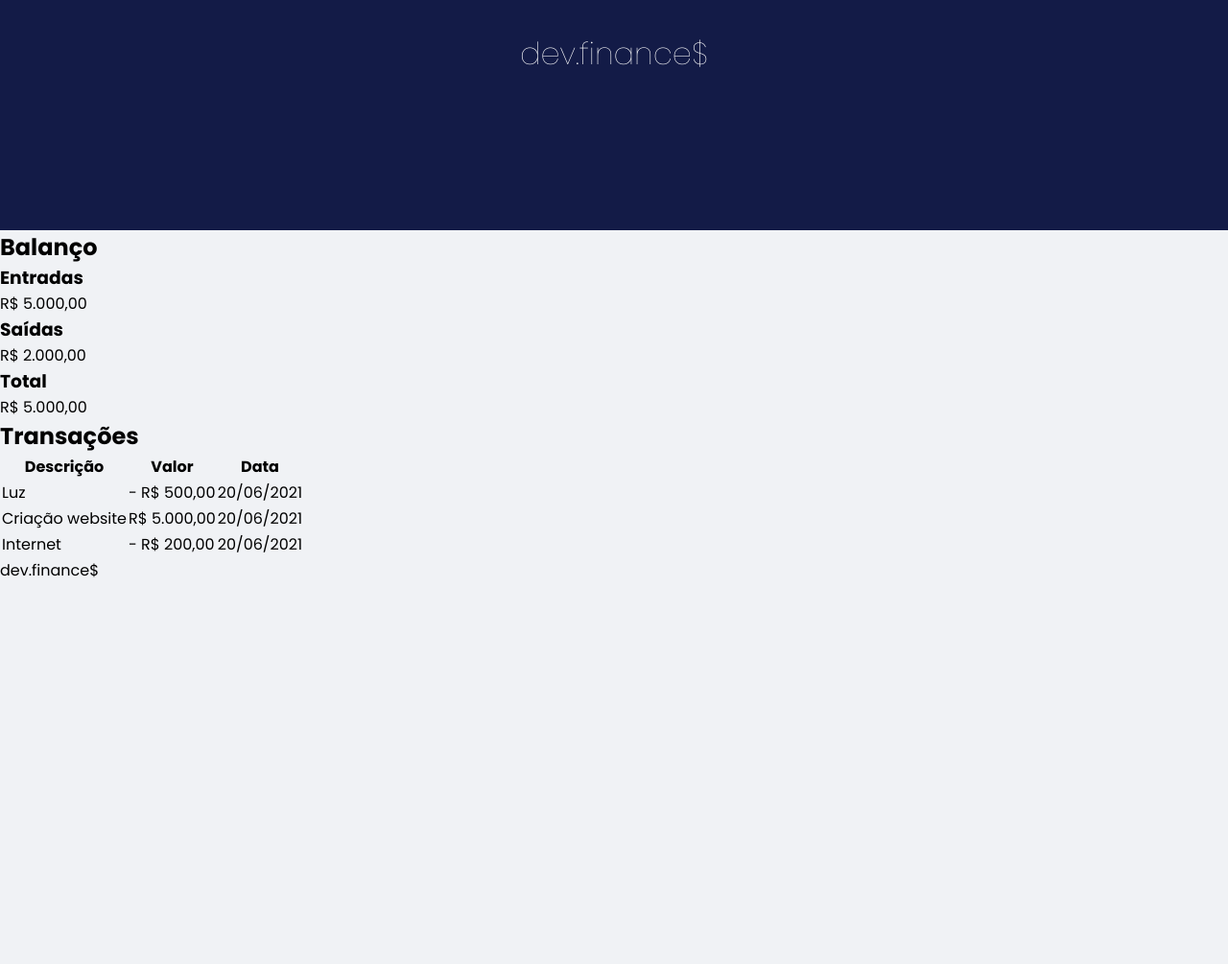
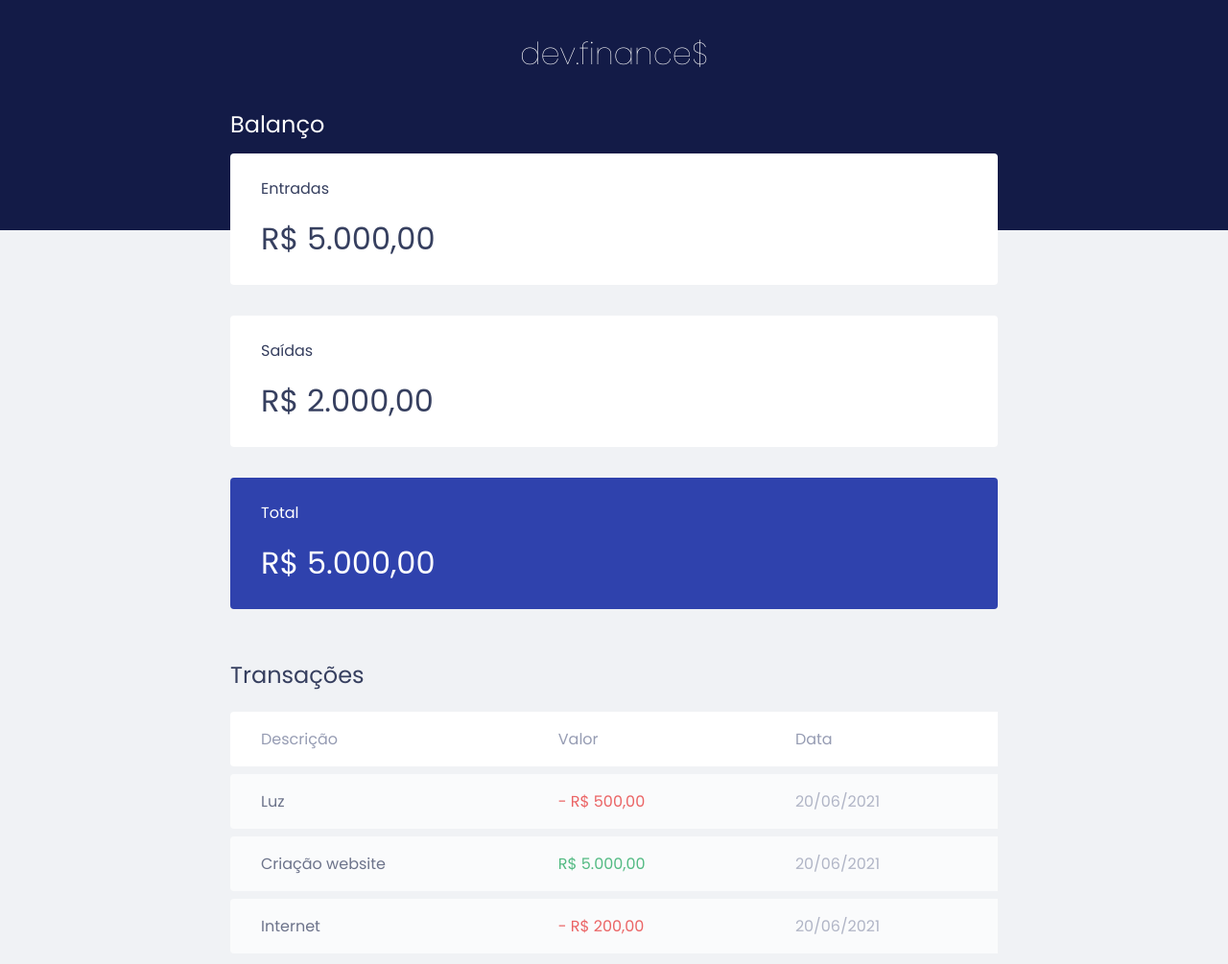
Before and after one commit to gabrielpierrout/devfinance, a plain HTML site: page index.html in a window 1280 px wide. Shown: the top 1005 px of the page at 96% size. Before the commit the page ends 800 px from the top, so only its background shows below. Drawn offline with Linux system fonts and the light colour scheme.

Commit message:
Estilizando os cards e table

```diff
--- a/style.css
+++ b/style.css
@@ -1,3 +1,8 @@
+/*===== Global ===========================*/
+:root {
+  --dark-blue: #363f5f;
+}
+
 * {
   margin: 0;
   padding: 0;
@@ -9,9 +14,23 @@ body {
   font-family: 'Poppins', sans-serif;
 }
 
-/* Header ===========================*/
+.container {
+  width: min(90vw, 800px);
+  margin: auto;
+}
+
+/*===== Titles ===========================*/
+h2 {
+  margin-top: 3.2rem;
+  margin-bottom: 0.8rem;
+  color: var(--dark-blue);
+
+  font-weight: normal;
+}
+
+/*===== Header ===========================*/
 header {
-  background: #131B47;
+  background: #131b47;
   padding: 2rem 0rem 10rem;
   text-align: center;
 }
@@ -20,3 +39,96 @@ header {
   color: #fff;
   font-weight: 100;
 }
+
+/*===== Balance ===========================*/
+#balance {
+  margin-top: -8rem;
+}
+
+#balance h2 {
+  color: white;
+  margin-top: 0;
+}
+
+/*===== Cards ===========================*/
+.card {
+  background: white;
+  padding: 1.5rem 2rem;
+  border-radius: 0.25rem;
+
+  margin-bottom: 2rem;
+
+  color: var(--dark-blue);
+}
+
+.card h3 {
+  font-weight: normal;
+  font-size: 1rem;
+}
+
+.card p {
+  font-size: 2rem;
+  line-height: 3rem;
+
+  margin-top: 1rem;
+}
+
+.card.total {
+  background: #2f42ad;
+  color: white;
+}
+
+/*===== Table ===========================*/
+#data-table {
+  width: 100%;
+  border-spacing: 0 0.5rem;
+  color: #969cb3;
+}
+
+table thead tr th:first-child,
+table tbody tr td:first-child {
+  border-radius: 0.25rem 0 0 0.25rem;
+}
+
+table thead th {
+  background: white;
+
+  font-weight: normal;
+  padding: 1rem 2rem;
+
+  text-align: left;
+}
+
+table tbody tr {
+  opacity: 0.7;
+}
+
+table tbody tr:hover {
+  opacity: 1;
+}
+
+table tbody td {
+  background: white;
+  padding: 1rem 2rem;
+}
+
+td.description {
+  color: var(--dark-blue);
+}
+
+td.income {
+  color: #12a454;
+}
+
+td.expense {
+  color: #e92929;
+}
+
+/*===== Footer ===========================*/
+footer {
+  text-align: center;
+  padding: 4rem 0 2rem;
+  color: var(--dark-blue);
+
+  opacity: 0.6rem;
+}
```
